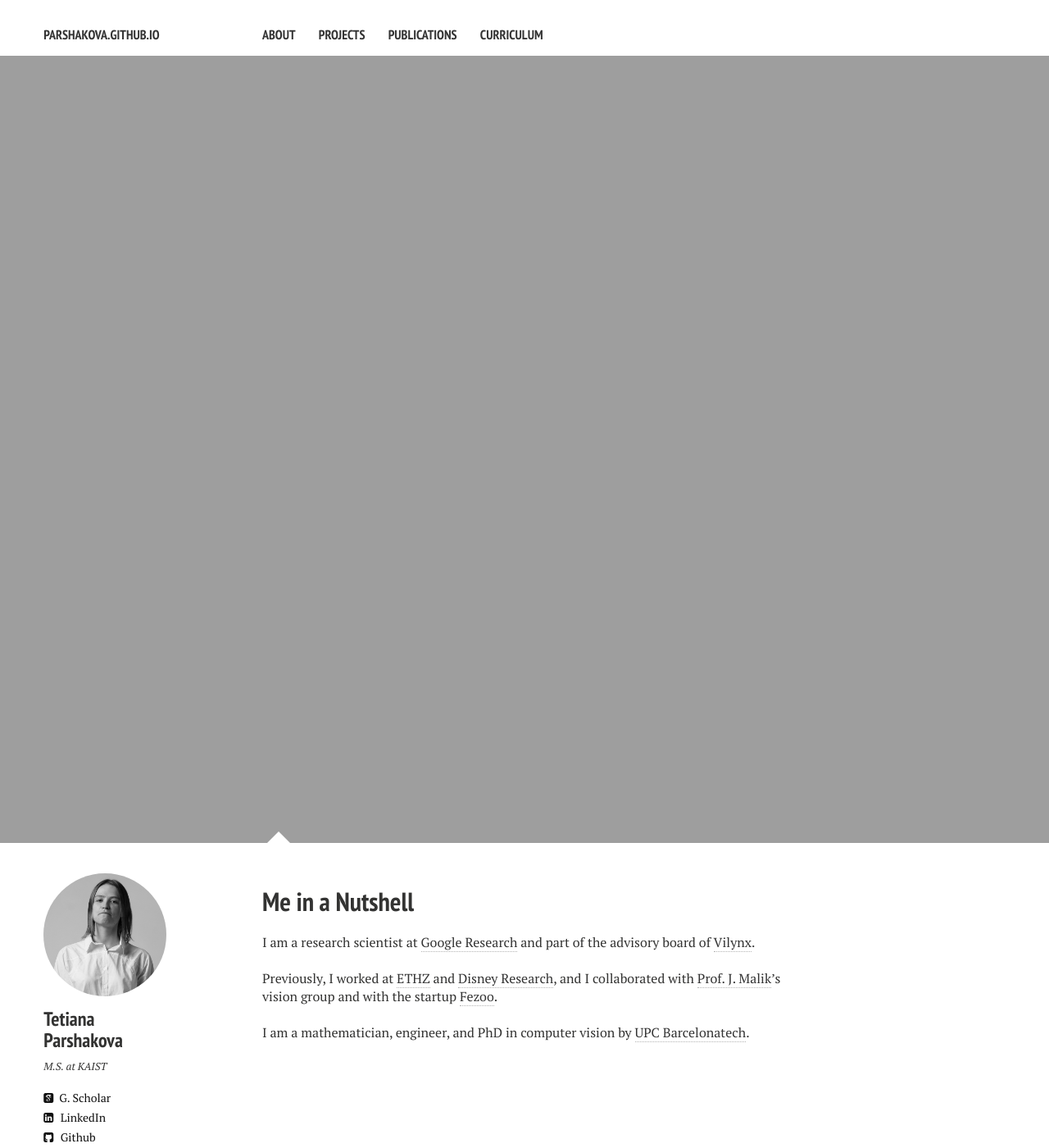
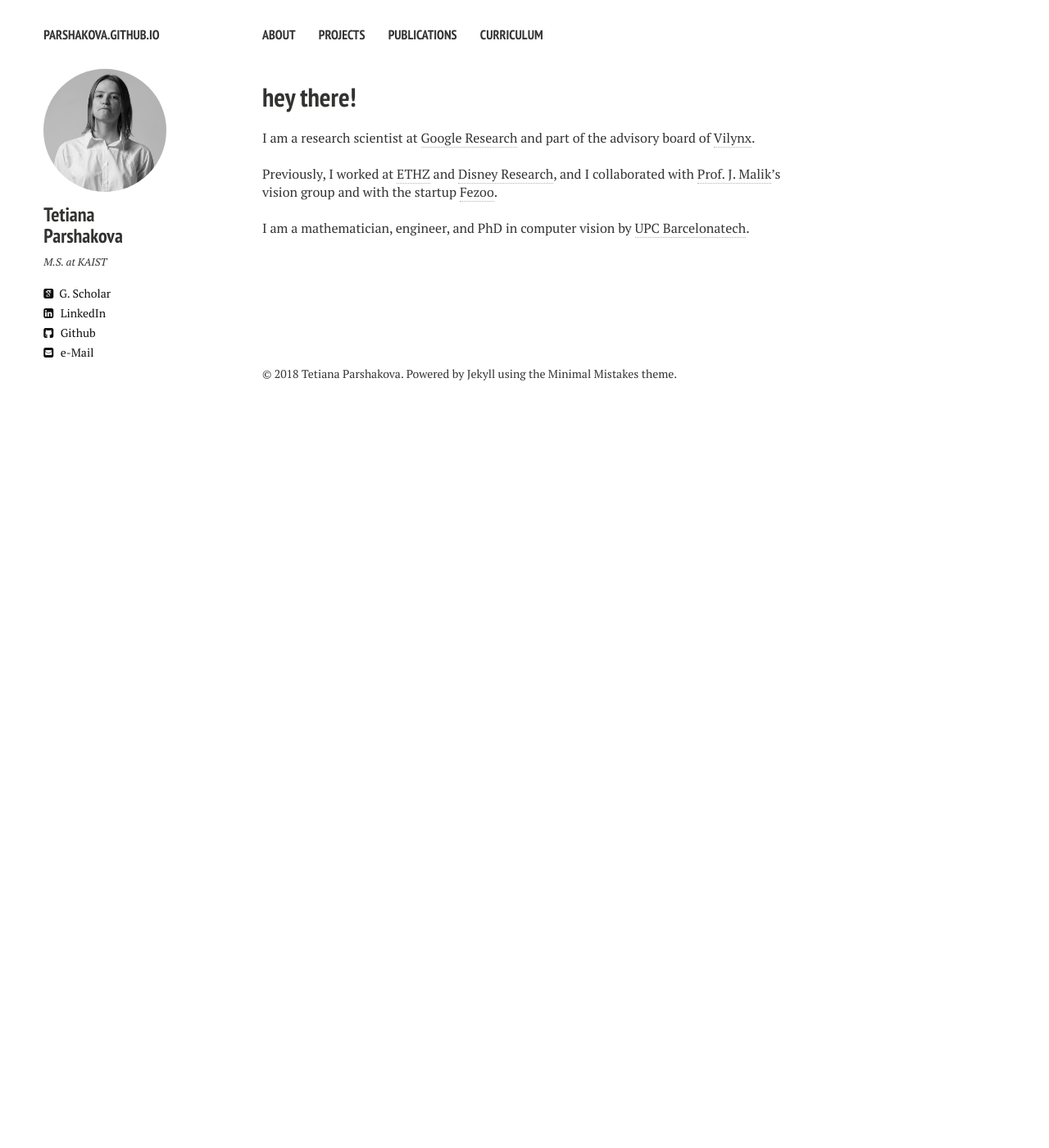
Before and after one commit to alexanch/parshakova.github.io, a Jekyll site: the page built from index.md, in a window 1280 px wide and 1400 px high. Shown: the whole window at 82% size. Built offline with Jekyll 4.4.1, drawn with Linux system fonts in a browser that asks for light colours; nearby versions of some CDN libraries.

Commit message:
Update index.md

```diff
--- a/index.md
+++ b/index.md
@@ -1,10 +1,8 @@
 ---
 layout: home2
-title: Me in a Nutshell
-description: "Jordi Pont-Tuset's website"
+title: hey there!
+description:
 tags: [Jekyll, theme, responsive, blog, template]
-image:
-  feature: trees.jpg
 ---
 
 I am a research scientist at <a href="https://research.google.com" target="_blank">Google Research</a>
```
